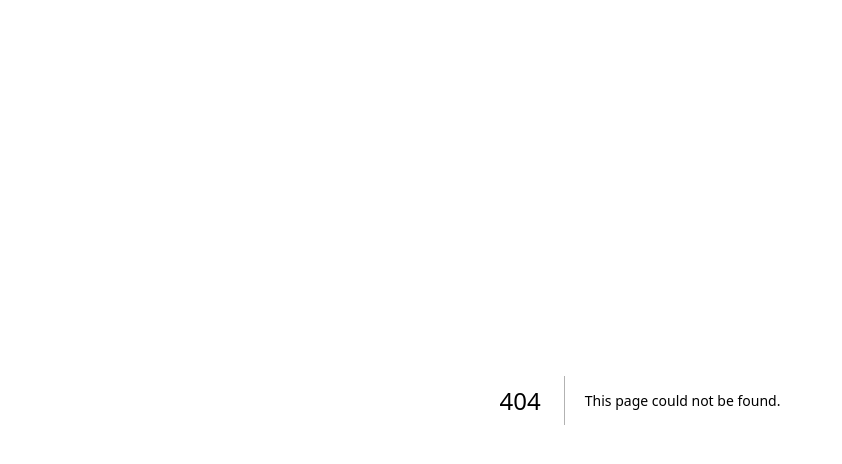
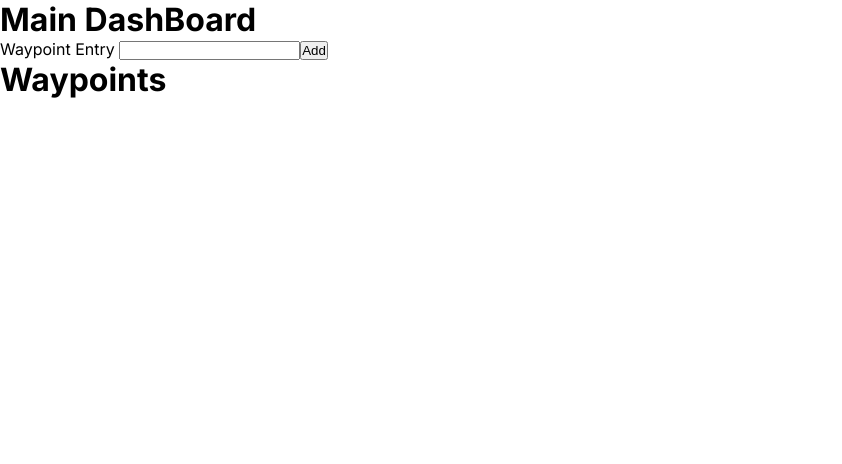
Before and after one commit to DeltaEcho192/Bingo-fuel, a Next.js app: page /dashboard in a window 1280 px wide. Before the commit this address had no page. Shown: the top 464 px of the page, without its empty margins (0-842 px from the left). Built offline with nearby package versions, Linux system fonts and the light colour scheme.

Commit message:
WIP login page just routing and then basic waypoint adding and display in a dashboard route

```diff
--- /dev/null
+++ b/src/app/dashboard/form.tsx
@@ -0,0 +1,31 @@
+'use client'
+
+import { useState } from 'react';
+
+export default function LocationForm() {
+	const [location, setLocations] = useState('');
+	const [waypoints, setWaypoints] = useState<any[]>([]);
+	var nextId = 0;
+
+	return (
+			<div>
+			<label htmlFor="waypoint"> Waypoint Entry </label>
+			<input type="text" id="location" name="location" value={location} onChange={e => setLocations(e.target.value)} required />
+
+			<button  onClick={() => {
+				setWaypoints([...waypoints,
+								{ id: nextId++, location: location}
+								]);
+				}}>Add </button>
+
+
+
+			<h1> Waypoints </h1>
+			<ul>
+			{waypoints.map(waypoint =>(
+						<li key={waypoint.id}>{waypoint.location}</li>
+						))}
+			</ul>
+			</div>
+	)
+}
--- /dev/null
+++ b/src/app/dashboard/page.tsx
@@ -0,0 +1,11 @@
+'use client'
+
+import LocationForm from "./form";
+export default function DashBoard() {
+	return (
+		<div>
+		<h1> Main DashBoard </h1>
+		<LocationForm />
+		</div>
+	);
+}
--- a/src/app/globals.css
+++ b/src/app/globals.css
@@ -6,38 +6,6 @@
     'Fira Mono', 'Droid Sans Mono', 'Courier New', monospace;
 
   --foreground-rgb: 0, 0, 0;
-  --background-start-rgb: 214, 219, 220;
-  --background-end-rgb: 255, 255, 255;
-
-  --primary-glow: conic-gradient(
-    from 180deg at 50% 50%,
-    #16abff33 0deg,
-    #0885ff33 55deg,
-    #54d6ff33 120deg,
-    #0071ff33 160deg,
-    transparent 360deg
-  );
-  --secondary-glow: radial-gradient(
-    rgba(255, 255, 255, 1),
-    rgba(255, 255, 255, 0)
-  );
-
-  --tile-start-rgb: 239, 245, 249;
-  --tile-end-rgb: 228, 232, 233;
-  --tile-border: conic-gradient(
-    #00000080,
-    #00000040,
-    #00000030,
-    #00000020,
-    #00000010,
-    #00000010,
-    #00000080
-  );
-
-  --callout-rgb: 238, 240, 241;
-  --callout-border-rgb: 172, 175, 176;
-  --card-rgb: 180, 185, 188;
-  --card-border-rgb: 131, 134, 135;
 }
 
 @media (prefers-color-scheme: dark) {
```
Also changed, not shown: src/app/page.tsx (+6 -88 lines), 1 other file (tests, documents, lock files or other folders).
